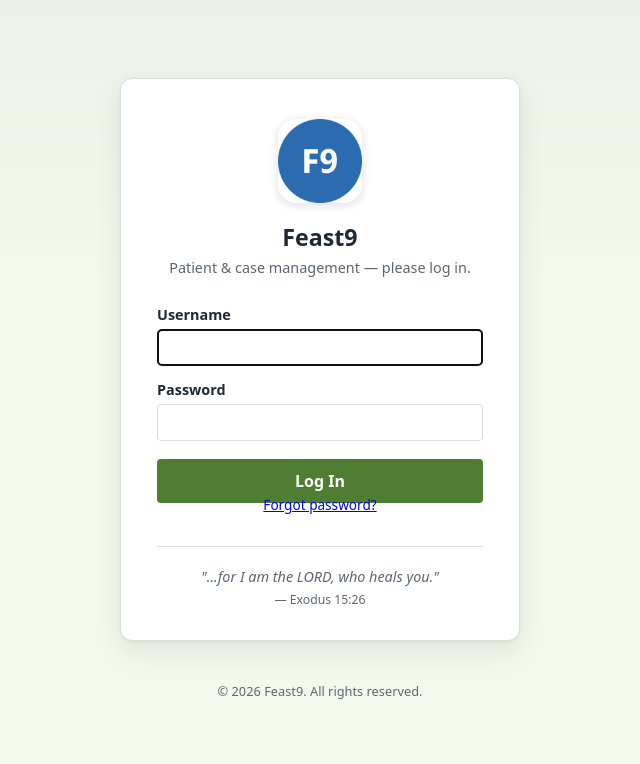
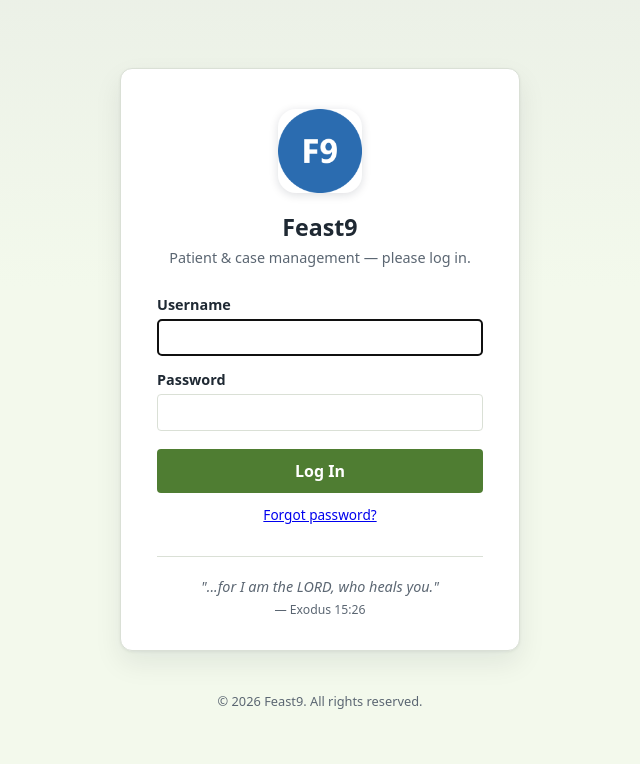
Before and after one commit to jamedevasi/Feast9_version2, a Flask app: page /login in a window 1280 px wide. Shown: the part 65-829 px from the top of the page, without its empty margins (320-960 px from the left). Run offline with Flask 3, Linux system fonts and the light colour scheme; the visitor is signed in with stand-in values (Sample User, id 1); data comes from the database, SQL or seed files in the repository; data that the repository does not hold is empty.

Commit message:
Fix login page "Forgot password?" link overlapping the Log In button
.forgot-password-link had a negative top margin (-0.5rem) that pulled it
up into the submit button instead of just tightening the default <p>
gap. Replaced with a small positive margin for clean spacing.

Co-Authored-By: Claude Sonnet 5 <noreply@anthropic.com>

```diff
--- a/app/static/style.css
+++ b/app/static/style.css
@@ -164,7 +164,7 @@ body.auth-page .auth-card button[type="submit"] {
   padding: 1.75rem 1rem 0.5rem;
 }
 
-.forgot-password-link { text-align: center; font-size: 0.85rem; margin-top: -0.5rem; }
+.forgot-password-link { text-align: center; font-size: 0.85rem; margin: 0.75rem 0 0; }
 
 .auth-divider {
   display: flex;
```
